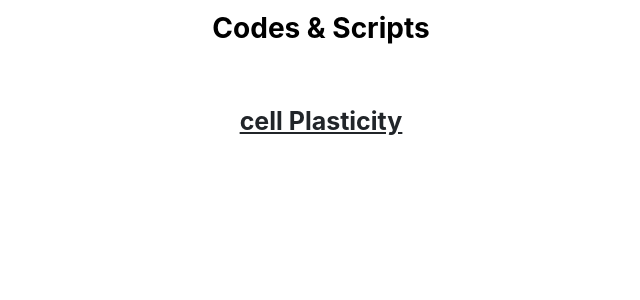
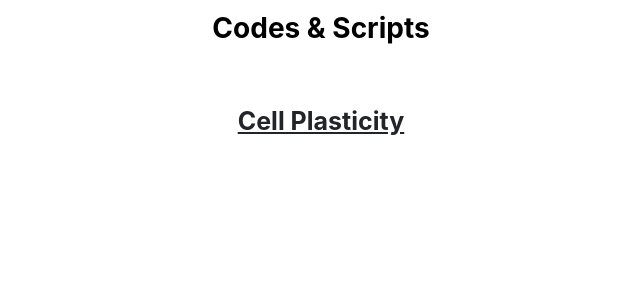
Before and after one commit to Tan-Lab-SIAT/lab-homepage, a Jekyll site: the page built from index.md, in a window 1280 px wide and 900 px high, scrolled down 2062 px. Shown: the part 213-513 px from the top of the window, without its empty margins (319-959 px from the left). Built offline with Jekyll 4.4.1, drawn with Linux system fonts in a browser that asks for light colours.

```diff
--- a/_layouts/home.html
+++ b/_layouts/home.html
@@ -59,7 +59,7 @@ layout: default
 <div style="height:50px;"></div>
     <p style="text-align: center;">
       <a href="https://github.com/Tan-Lab-SIAT/cell-plasticity" target="_blank" style="font-weight: bold; text-decoration: underline;font-size: 25px;">
-        cell Plasticity
+        Cell Plasticity
       </a>
     </p>
   </div>
```
